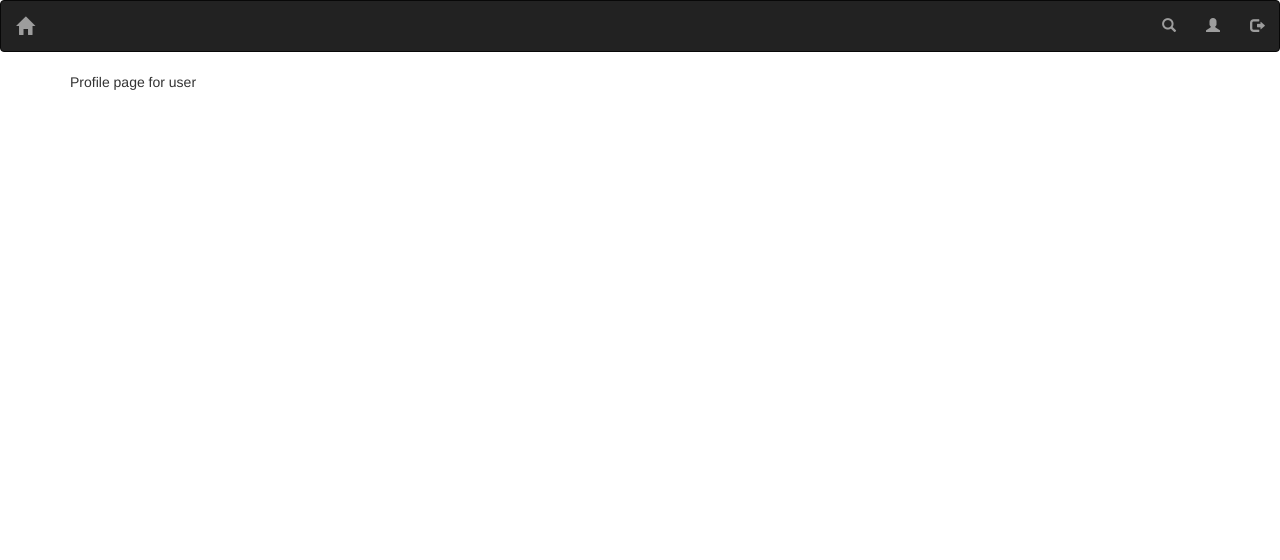
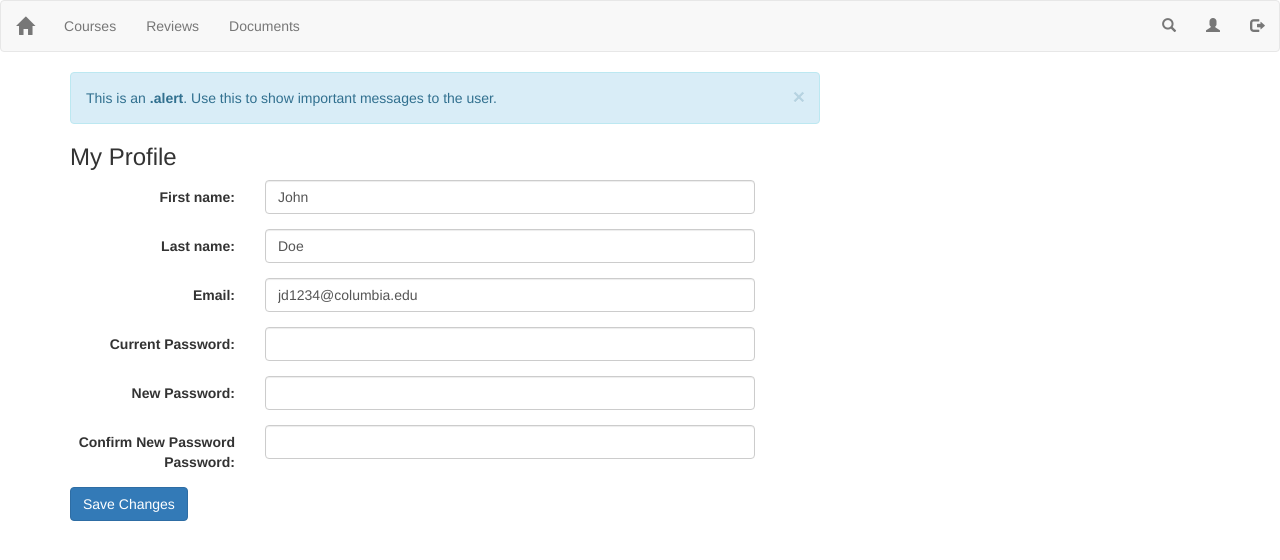
Before and after one commit to jangsutsr/Columbia-Corse-Portal, a Flask app: page /profile in a window 1280 px wide. Shown: the top 560 px of the page. Run offline with Flask 2, Linux system fonts and the light colour scheme; some libraries are stand-ins or nearby versions.

Commit message:
Changed nav to be dynamic with flask route, added profile page, started index (needs work), fixed school drop down in login

```diff
--- a/main_app/static/scripts/login.js
+++ b/main_app/static/scripts/login.js
@@ -1,6 +1,6 @@
 $(document).ready(function() {
 	$('.select-school').select2({
-		placeholder: "School"
+		placeholder: "School",
 	});
 });
 
--- a/main_app/templates/layout.html
+++ b/main_app/templates/layout.html
@@ -11,7 +11,7 @@
     <script src="http://maxcdn.bootstrapcdn.com/bootstrap/3.3.5/js/bootstrap.min.js"></script>
 </head>
 <body>
-	<div class="navbar navbar-inverse">
+	<div class="navbar navbar-default">
 		<div class="navbar-header">
 			<div class="navbar-toggle" data-toggle="collapse" data-target="#navToCollapse">
 				<span class="icon-bar"></span>
@@ -20,13 +20,28 @@
 			</div>
 			<a href="/" class="navbar-brand"><span class="glyphicon glyphicon-home"></span></a>
 		</div>
+		<!-- Dynamic Nav Items -->
 		<div class="collapse navbar-collapse" id="navToCollapse">
-			{% block nav %}{% endblock %}
+			<ul class="nav navbar-nav text-center">
+			  <li {% if request.path == '/courses' %}class="active"{% endif %}>
+				  <a href="/courses">Courses</a>
+			  </li>
+			  <li {% if request.path == '/reviews' %}class="active"{% endif %}>
+				  <a href="/reviews">Reviews</a>
+			  </li>
+			  <li {% if request.path == '/documents' %}class="active"{% endif %}>
+				  <a href="/documents">Documents</a>
+			  </li>
+			  <!-- {% if is_inspector %}
+			  <li><a href="">Inspect</a></li>
+			  {% endif %} -->
+			</ul>
+			<!-- {% block nav %}{% endblock %} -->
 			<ul class="nav navbar-nav navbar-right text-center">
 				<li><a href=""><span class="glyphicon glyphicon-search"></span></a></li>
-				<li><a href=""><span class="glyphicon glyphicon-user"></span></a></li>
-				<li><a href=""><span class="glyphicon glyphicon-log-out"></span></a></li>
-  		</ul>
+				<li><a href="/profile"><span class="glyphicon glyphicon-user"></span></a></li>
+				<li><a href="/login"><span class="glyphicon glyphicon-log-out"></span></a></li>
+  		    </ul>
   	</div>
 	</div>
 	<div class="container">
--- a/main_app/templates/profile.html
+++ b/main_app/templates/profile.html
@@ -2,11 +2,67 @@
 {% from 'macros.html' import home_highlight %}
 
 {% set user="User" %}
+{% set fname="John" %}
+{% set lname="Doe" %}
+{% set email="jd1234@columbia.edu" %}
 
 {% block title %}
 {{user}} - Profile
 {% endblock %}
 
 {% block body %}
-Profile page for user
+  <div class="row">
+    <div class="col-md-8 col-sm-6 col-xs-12 personal-info">
+      <div class="alert alert-info alert-dismissable">
+        <a class="panel-close close" data-dismiss="alert">×</a>
+        <i class="fa fa-coffee"></i>
+        This is an <strong>.alert</strong>. Use this to show important messages to the user.
+      </div>
+      <h3>My Profile</h3>
+      <form class="form-horizontal" role="form">
+        <div class="form-group">
+          <label class="col-lg-3 control-label">First name:</label>
+          <div class="col-lg-8">
+            <input class="form-control" value="{{ fname }}" type="text">
+          </div>
+        </div>
+        <div class="form-group">
+          <label class="col-lg-3 control-label">Last name:</label>
+          <div class="col-lg-8">
+            <input class="form-control" value="{{ lname }}" type="text">
+          </div>
+        </div>
+        <div class="form-group">
+          <label class="col-lg-3 control-label">Email:</label>
+          <div class="col-lg-8">
+            <input class="form-control uneditable-input" value="{{ email }}" type="text">
+          </div>
+        </div>
+        <div class="form-group">
+          <label class="col-lg-3 control-label">Current Password:</label>
+          <div class="col-lg-8">
+            <input class="form-control" value="" type="password">
+          </div>
+        </div>
+        <div class="form-group">
+          <label class="col-lg-3 control-label">New Password:</label>
+          <div class="col-lg-8">
+            <input class="form-control" value="" type="password">
+          </div>
+        </div>
+        <div class="form-group">
+          <label class="col-lg-3 control-label">Confirm New Password Password:</label>
+          <div class="col-lg-8">
+            <input class="form-control" value="" type="password">
+          </div>
+        </div>
+        <div class="form-group">
+          <div class="col-md-8">
+            <input class="btn btn-primary" value="Save Changes" type="button">
+            <span></span>
+          </div>
+        </div>
+      </form>
+    </div>
+  </div>
 {% endblock %}
--- a/main_app/views.py
+++ b/main_app/views.py
@@ -21,6 +21,14 @@ def courses():
 def profile():
 	return render_template('profile.html')
 
+@app.route('/documents')
+def document():
+	return render_template('documents.html')
+
+@app.route('/reviews')
+def reviews():
+	return render_template('reviews.html')
+
 @app.route('/register', methods=['POST'])
 def ajax_register():
     for name in request.form:
```
Also changed, not shown: main_app/templates/document.html (deleted, +0 -24 lines), main_app/templates/documents.html (added, +12 -0 lines), main_app/templates/index.html (+53 -1 lines), main_app/templates/login.html (+5 -5 lines), main_app/templates/review.html (deleted, +0 -24 lines), main_app/templates/reviews.html (added, +12 -0 lines), main_app/templates/macros.html (line endings or trailing spaces).
